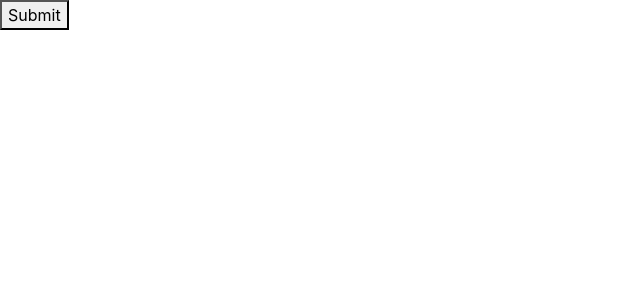
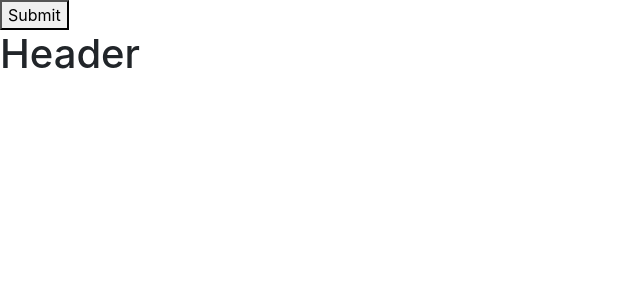
Before and after one commit to durgeshraju/react-projects, a React (Create React App) app in the folder 2.LandingPages/lawsuits/: page / in a window 1280 px wide. Shown: the top 300 px of the page, without its empty margins (0-640 px from the left). Built offline with nearby package versions, Linux system fonts and the light colour scheme.

Commit message:
Header component boilerplate

```diff
--- a/2.LandingPages/lawsuits/src/App.js
+++ b/2.LandingPages/lawsuits/src/App.js
@@ -1,10 +1,12 @@
 import { Fragment } from "react";
 import Button from "./sharedUI/Button";
+import Header from "./components/Header/Header";
 
 function App() {
   return (
     <Fragment>
       <Button />
+      <Header />
     </Fragment>
   );
 }
--- /dev/null
+++ b/2.LandingPages/lawsuits/src/components/Header/Header.js
@@ -0,0 +1,9 @@
+const Header = props =>{
+    return(
+        <header>
+            <h1>Header</h1>
+        </header>
+    )
+}
+
+export default Header;
```
